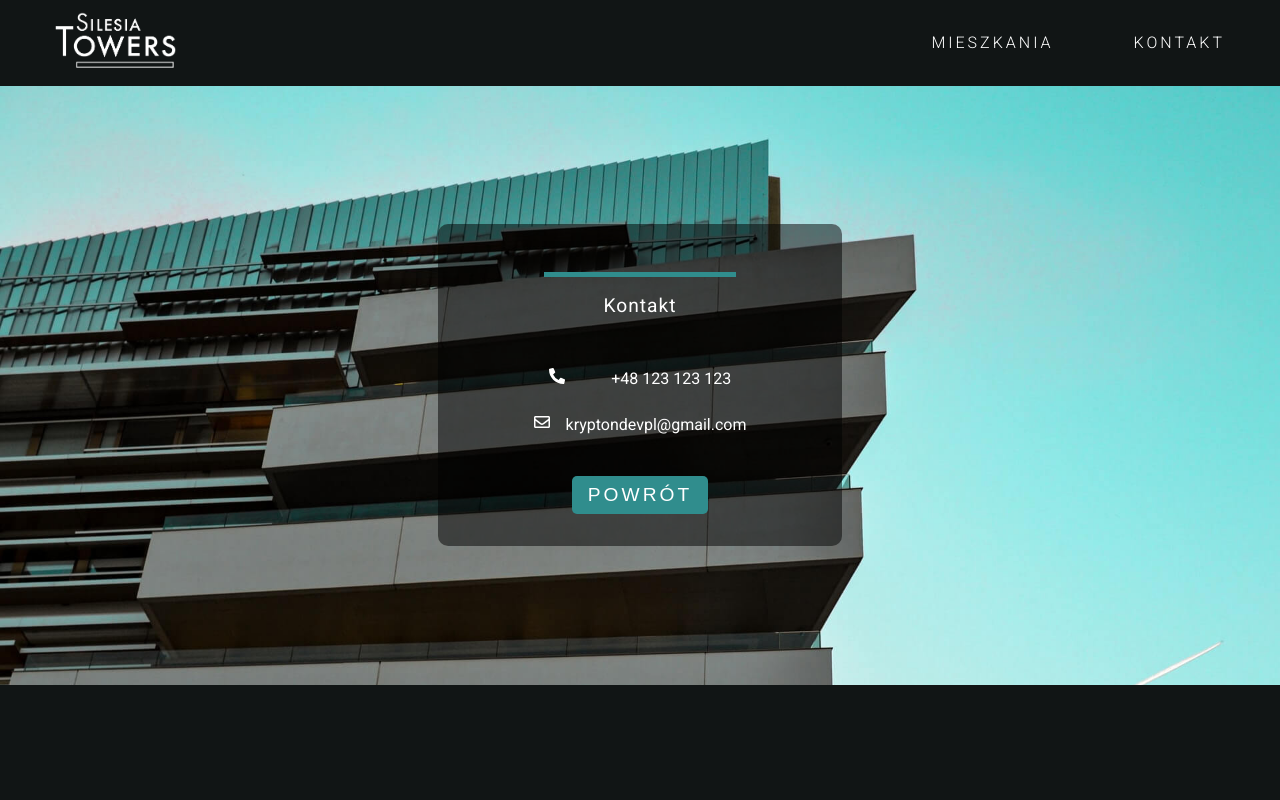
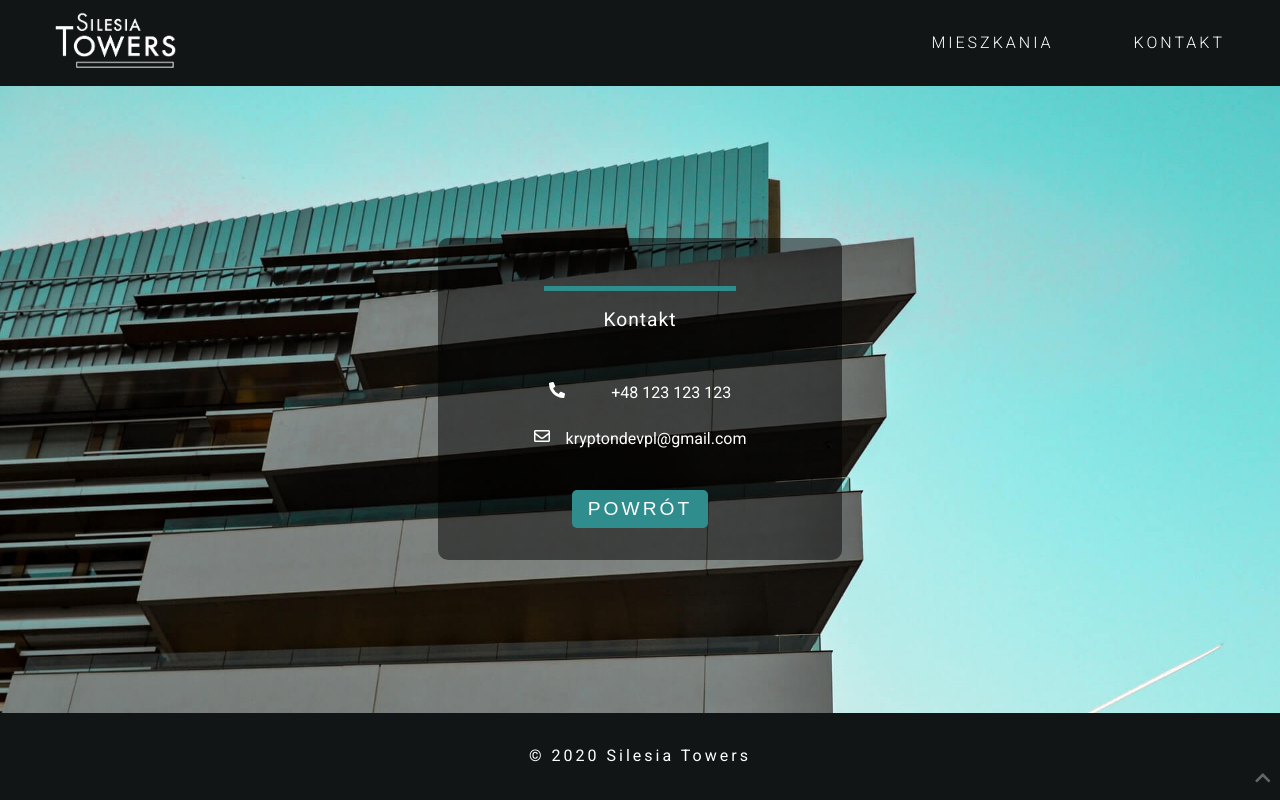
Before and after one commit to kryptondv/silesia-towers, a React (Create React App) app: page /kontakt in a window 1280 px wide. Built offline with nearby package versions, Linux system fonts and the light colour scheme.

Commit message:
add footer

```diff
--- a/src/components/App.js
+++ b/src/components/App.js
@@ -7,6 +7,7 @@ import SingleApartment from '../pages/SingleApartment';
 import Error from '../pages/Error';
 import Navbar from './Navbar';
 import Contact from '../pages/Contact';
+import Footer from './Footer';
 
 const App = () => {
   return (
@@ -19,6 +20,7 @@ const App = () => {
         <Route exact path="/kontakt" component={Contact} />
         <Route component={Error} />
       </Switch>
+      <Footer />
     </>
   );
 }
--- /dev/null
+++ b/src/components/Footer.js
@@ -0,0 +1,20 @@
+import React from 'react';
+import { FaChevronUp } from 'react-icons/fa';
+
+const Footer = () => {
+
+  const backToTop = () => {
+    window.scrollTo(0, 0);
+  };
+
+  return (
+    <footer className="main-footer">
+      <p className="main-footer__text">&copy; 2020 Silesia Towers</p>
+      <button className="main-footer__back-to-top"onClick={backToTop}>
+        <FaChevronUp />
+      </button>
+    </footer>
+  );
+};
+
+export default Footer;
--- a/src/pages/Contact.js
+++ b/src/pages/Contact.js
@@ -7,7 +7,7 @@ import { FaPhoneAlt, FaRegEnvelope } from 'react-icons/fa';
 const Contact = ({history}) => {
   return (
     <>
-      <Hero page="main">
+      <Hero page="contact">
         <Banner subtitle="Kontakt">
           <div className="contact">
             <a className="contact__item" href="tel:5551234567">
--- a/src/styles/_base.scss
+++ b/src/styles/_base.scss
@@ -3,6 +3,10 @@
   margin: 0;
   padding: 0;
   box-sizing: border-box;
+}
+
+html {
+  scroll-behavior: smooth;
 }
 
 
--- /dev/null
+++ b/src/styles/_footer.scss
@@ -0,0 +1,26 @@
+.main-footer {
+  padding: 2rem;
+  position: relative;
+
+  &__text {
+    color: $color-white;
+    letter-spacing: $spacing-main;
+    text-align: center;
+  }
+
+  &__back-to-top {
+    position: absolute;
+    text-align: center;
+    margin: auto;
+    background: transparent;
+    color: #656565;
+    border: none;
+    font-size: 1.1rem;
+    padding: .5rem;
+    outline: none;
+    cursor: pointer;
+    right: 0;
+    bottom: 0;
+
+  }
+}
--- a/src/styles/_hero.scss
+++ b/src/styles/_hero.scss
@@ -10,6 +10,11 @@
     background: url("../assets/img/bg.jpg") center 10%/cover no-repeat;
   }
 
+  &--contact {
+    background: url("../assets/img/bg.jpg") center 10%/cover no-repeat;
+    min-height: calc(100vh - 172px);
+  }
+
   &--apartments {
     background: url("../assets/img/apBg.jpg") center center/cover no-repeat;
     min-height: 50vh;
--- a/src/styles/index.scss
+++ b/src/styles/index.scss
@@ -14,3 +14,4 @@
 @import './single_apartments';
 @import './apartament-filter';
 @import './apartment-list';
+@import './footer';
```
